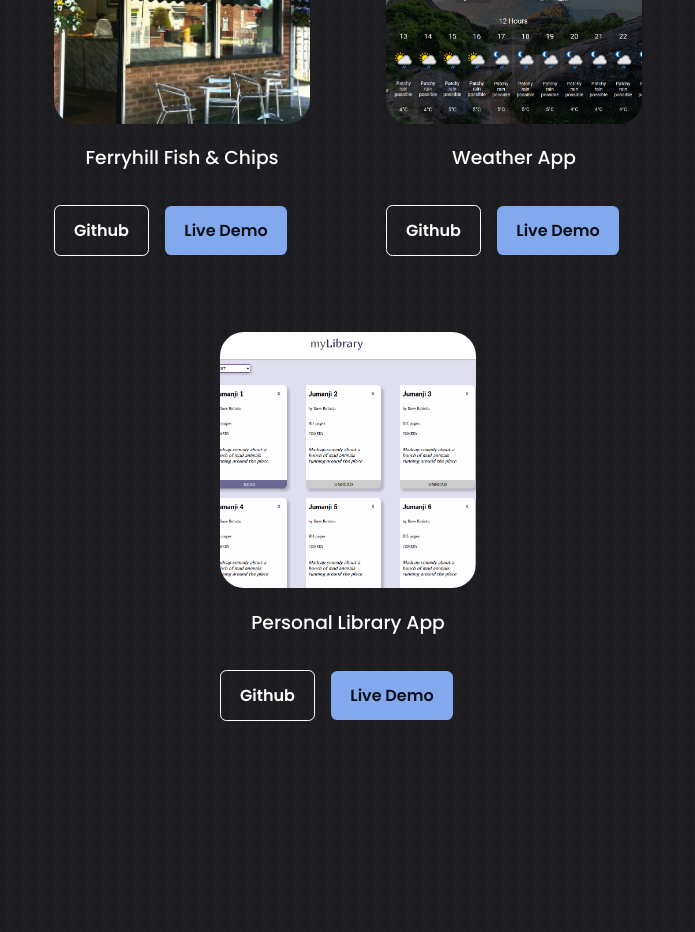
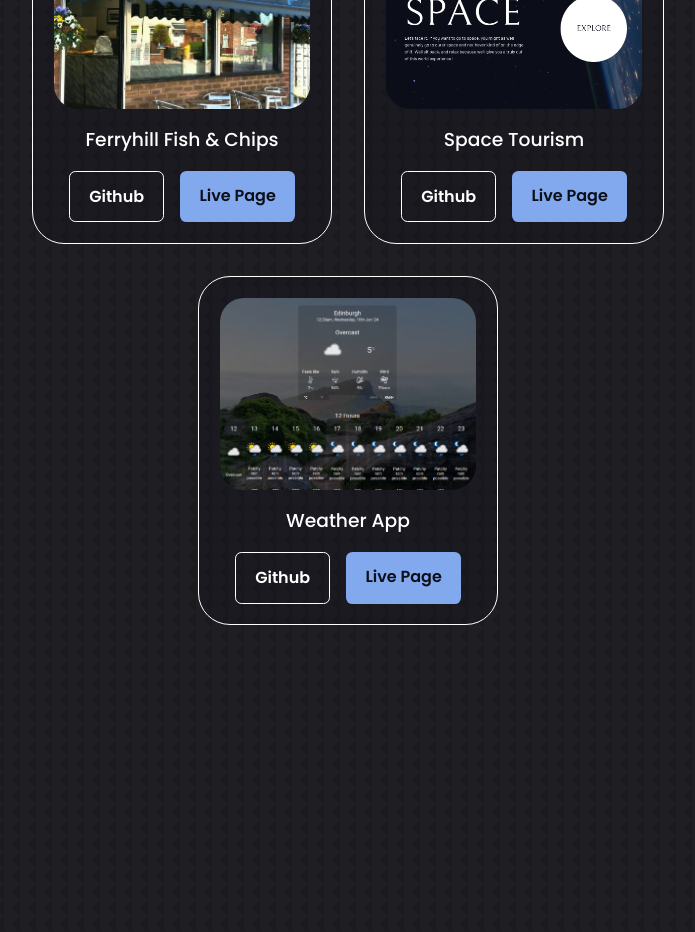
Before and after one commit to KramYengir/portfolio_page, a React (Vite) app: page / in a window 1280 px wide. Shown: the part 4060-4992 px from the top of the page, without its empty margins (292-987 px from the left). Built offline with nearby package versions, Linux system fonts and the light colour scheme.

Commit message:
swap library app for space site

```diff
--- a/src/components/Portfolio/Portfolio.css
+++ b/src/components/Portfolio/Portfolio.css
@@ -2,39 +2,38 @@
   display: flex;
   justify-content: center;
   flex-wrap: wrap;
-  /* grid-template-columns: repeat(auto-fit, minmax(200px, 1fr)); */
   gap: 2rem;
 }
 
 .portfolio__container .portfolio__item {
+  display: flex;
+  flex-direction: column;
+  gap: 1rem;
+  align-items: center;
   max-width: 300px;
   min-width: 200px;
 
   padding: 1.3rem;
 
-  background: var(--color-bg-variant);
+  background: hsl(var(--clr-dark) / 0.25);
   border-radius: 2rem;
-  border: 1px solid transparent;
+  border: 1px solid hsl(var(--clr-white));
   transition: var(--transition);
 }
 
 .portfolio__container .portfolio__item:hover {
-  border-color: var(--color-primary-variant);
+  border-color: hsl(var(--clr-light));
   background: transparent;
 }
 
 .portfolio__item img {
-  aspect-ratio: 1;
+  aspect-ratio: 4/3;
   border-radius: 1.5rem;
   overflow: hidden;
 }
 
-.portfolio__item h3 {
-  margin: 1.2rem 0 2rem;
-}
-
 .portfolio__item .portfolio__cta {
   display: flex;
-  align-items: center;
+  align-items: space-evenly;
   gap: 1rem;
 }
--- a/src/components/Portfolio/Portfolio.jsx
+++ b/src/components/Portfolio/Portfolio.jsx
@@ -1,21 +1,25 @@
 import "./Portfolio.css";
-import IMG1 from "../../assets/FH.jpg";
-import IMG2 from "../../assets/weather.png";
-import IMG3 from "../../assets/library.png";
+import ferryhillIMG from "../../assets/FH.jpg";
+import weatherAppIMG from "../../assets/weather.png";
+import spaceTourismIMG from "../../assets/space-tourism.png";
 
 const Portfolio = () => {
   return (
     <section id="portfolio">
-      <h5>Some of my Work</h5>
-      <h2>Portfolio</h2>
+      <p className="sub-heading">Some of my Work</p>
+      <h2 className="heading">Portfolio</h2>
       <div className="container portfolio__container">
         <article className="portfolio__item">
           <div className="portfolio__image">
-            <img src={IMG1} alt="image of project" />
+            <img src={ferryhillIMG} alt="image of project" />
           </div>
           <h3>Ferryhill Fish & Chips</h3>
           <div className="portfolio__cta">
-            <a href="" target="blank" className="btn">
+            <a
+              href="https://github.com/KramYengir/restaurant-page"
+              target="blank"
+              className="btn"
+            >
               Github
             </a>
             <a
@@ -23,13 +27,35 @@ const Portfolio = () => {
               target="blank"
               className="btn btn-primary"
             >
-              Live Demo
+              Live Page
             </a>
           </div>
         </article>
         <article className="portfolio__item">
           <div className="portfolio__image">
-            <img src={IMG2} alt="image of project" />
+            <img src={spaceTourismIMG} alt="image of project" />
+          </div>
+          <h3>Space Tourism</h3>
+          <div className="portfolio__cta">
+            <a
+              href="https://github.com/KramYengir/library-app"
+              target="blank"
+              className="btn"
+            >
+              Github
+            </a>
+            <a
+              href="https://rigneymade-space.netlify.app/"
+              target="blank"
+              className="btn btn-primary"
+            >
+              Live Page
+            </a>
+          </div>
+        </article>
+        <article className="portfolio__item">
+          <div className="portfolio__image">
+            <img src={weatherAppIMG} alt="image of project" />
           </div>
           <h3>Weather App</h3>
           <div className="portfolio__cta">
@@ -45,29 +71,7 @@ const Portfolio = () => {
               target="blank"
               className="btn btn-primary"
             >
-              Live Demo
-            </a>
-          </div>
-        </article>
-        <article className="portfolio__item">
-          <div className="portfolio__image">
-            <img src={IMG3} alt="image of project" />
-          </div>
-          <h3>Personal Library App</h3>
-          <div className="portfolio__cta">
-            <a
-              href="https://github.com/KramYengir/library-app"
-              target="blank"
-              className="btn"
-            >
-              Github
-            </a>
-            <a
-              href="https://kramyengir.github.io/library-app/"
-              target="blank"
-              className="btn btn-primary"
-            >
-              Live Demo
+              Live Page
             </a>
           </div>
         </article>
```
Also changed, not shown: src/assets/space-tourism.png (added).
